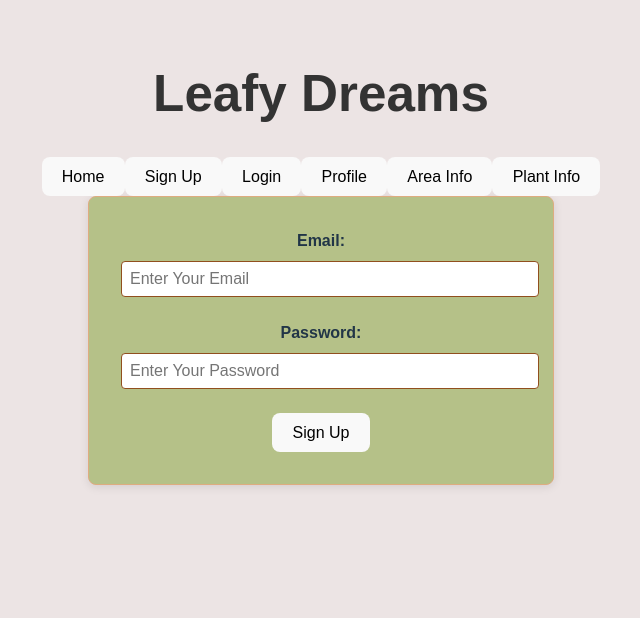
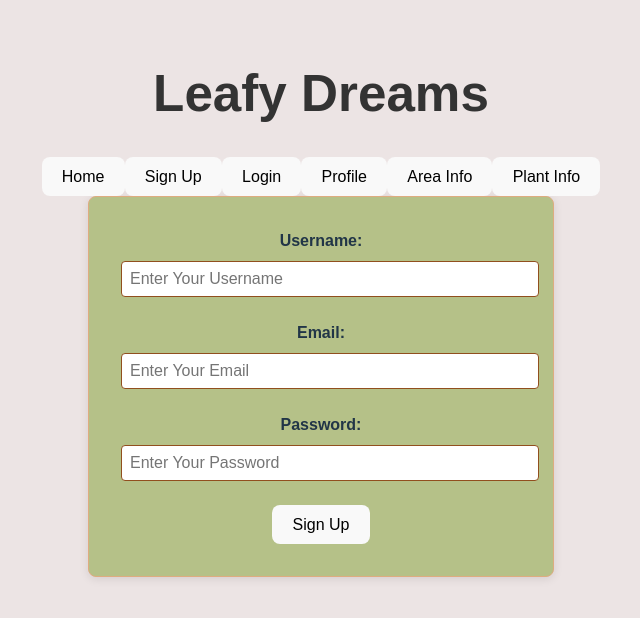
Before and after one commit to thomassmith0526/Leafy-Dreams, a React (Vite) app in the folder client/: page /signup in a window 1280 px wide. Shown: the top 618 px of the page, without its empty margins (319-959 px from the left). Built offline with nearby package versions, Linux system fonts and the light colour scheme; a web font is replaced by a local one.

Commit message:
username added to signup

```diff
--- a/client/src/components/pages/Signup/Signup.jsx
+++ b/client/src/components/pages/Signup/Signup.jsx
@@ -5,16 +5,17 @@ import { useMutation, gql } from '@apollo/client';
 import './signup.css'
 
 const SIGNUP_MUTATION = gql `
-    mutation signup($email: String!, $password: String!) {
-    signupUser(email:$email, password:$password) {
+    mutation signup($email: String!, $password: String!, $username: String!) {
+    signupUser(email:$email, password:$password, username: $username) {
         password
         email
+        username
         }
     }
 `;
 
 const Signup = (props) => {
-    const [signupState, setSignupState] = useState({email: '', password:''});
+    const [signupState, setSignupState] = useState({email: '', password:'', username: ''});
     const [signupUser, { error, data }] = useMutation(SIGNUP_MUTATION);
 
     const handleChange = (event) => {
@@ -30,7 +31,7 @@ const Signup = (props) => {
         event.preventDefault();
         try{
             const {data} = await signupUser({
-                variables:{email:signupState.email, password:signupState.password},
+                variables:{email:signupState.email, password:signupState.password, username: signupState.username},
             })
             if (data.signupUser) { // Adjust based on your mutation response
                 console.log('Signup successful:', data.signupUser);
@@ -45,6 +46,7 @@ const Signup = (props) => {
         setSignupState({
             email: '',
             password: '',
+            username: '',
         });
 
     }
@@ -55,6 +57,17 @@ const Signup = (props) => {
                 <Link to="/">back to the profile.</Link>
             ) : (
             <>
+             <div className="mb-3">
+                            <label className="form-label">Username:</label>
+                            <input
+                                type="text"
+                                name="username"
+                                placeholder="Enter Your Username"
+                                value={signupState.username}
+                                onChange={handleChange}
+                            />
+                        </div>
+
             <div className="mb-3" onSubmit={handleSignupSubmit}>
                 <label className="form-label">Email:</label>
                 <input
```
